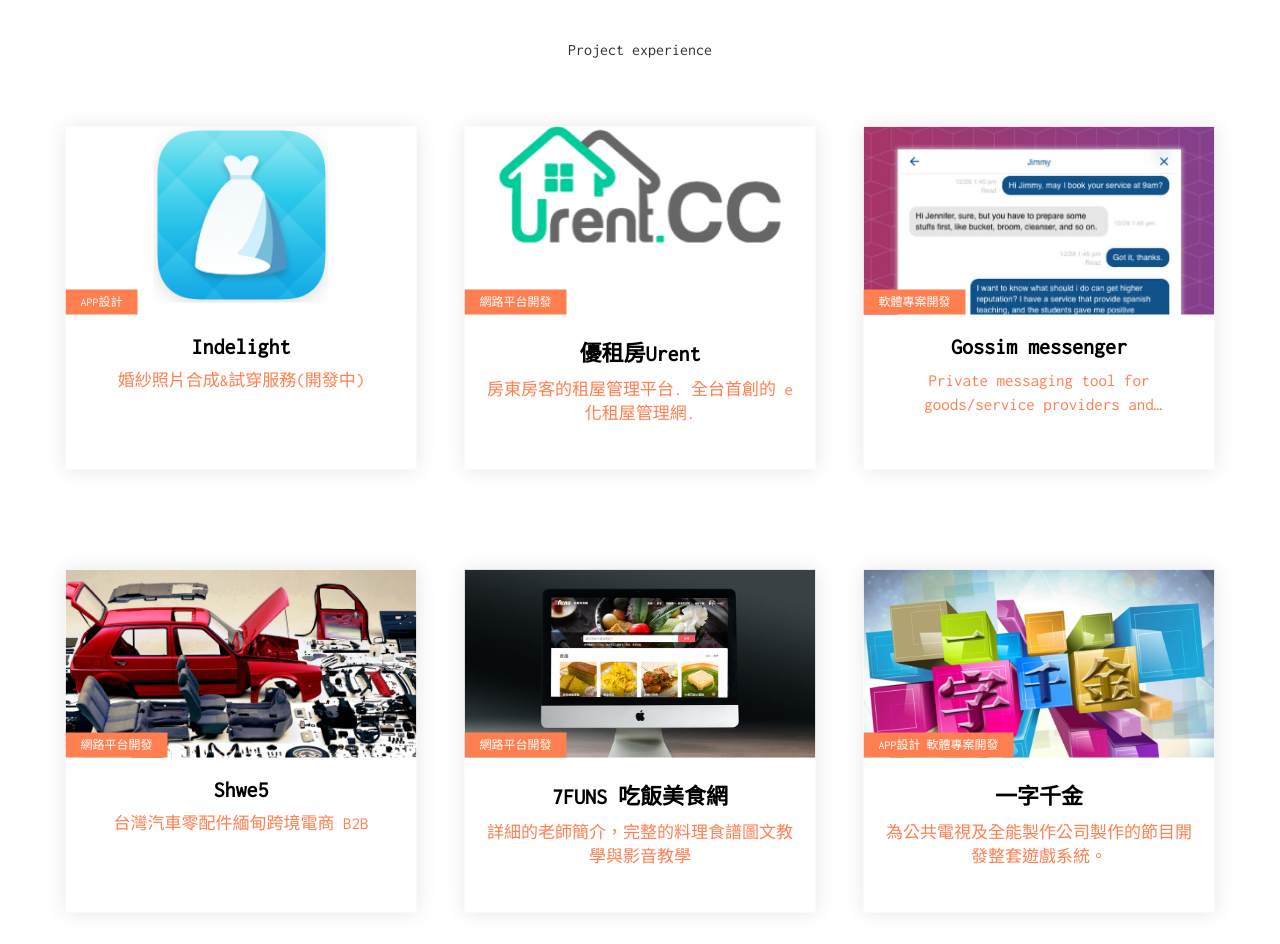
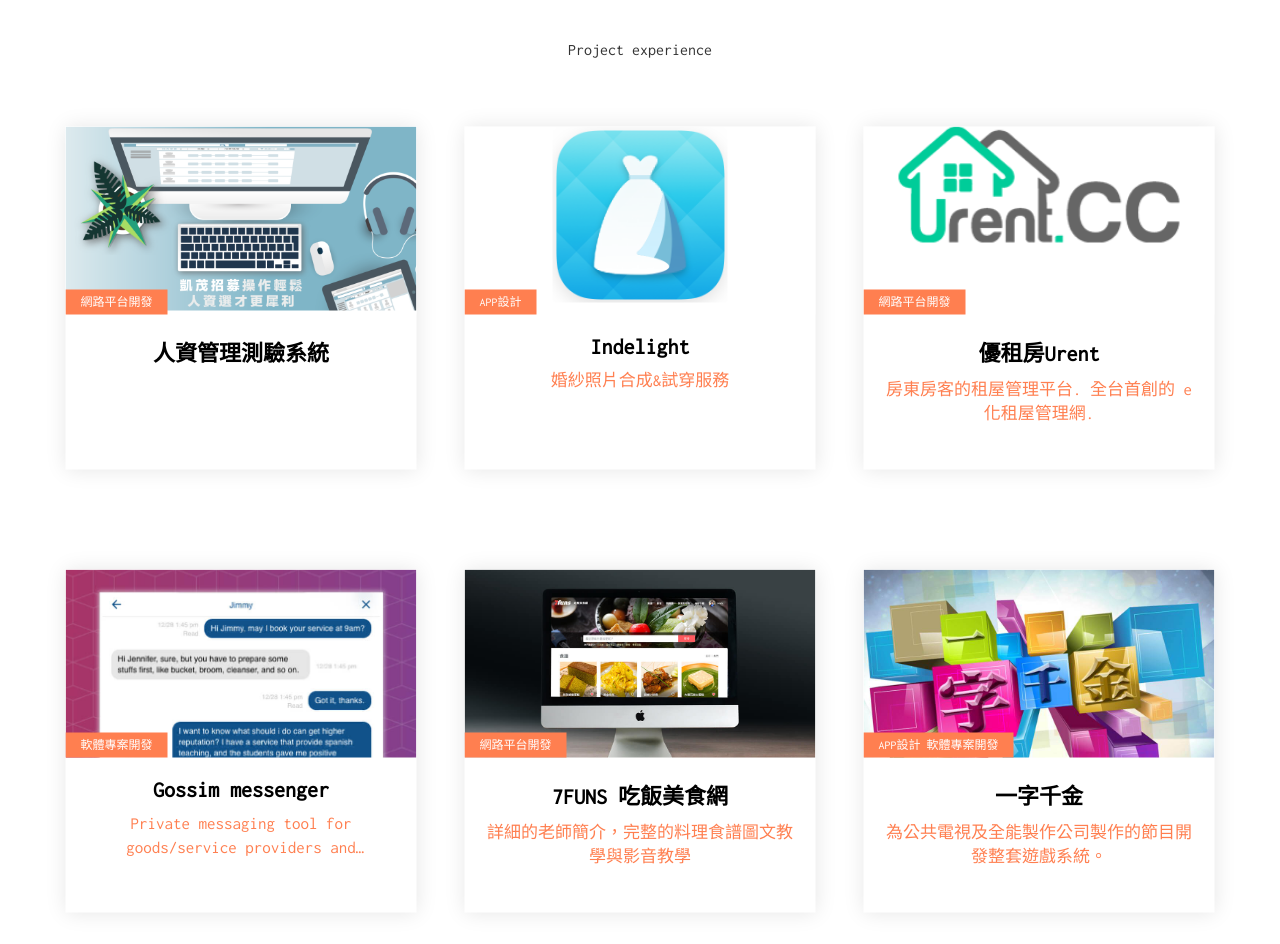
Before and after one commit to gossim/homepage, a plain HTML site: page index.html in a window 1280 px wide. Shown: the part 1160-2104 px from the top of the page. Drawn offline with nearby package versions, Linux system fonts and the light colour scheme.

Commit message:
add kamo

```diff
--- a/css/style.css
+++ b/css/style.css
@@ -145,7 +145,7 @@ filter: progid:DXImageTransform.Microsoft.gradient( startColorstr='#6eb1cee2', e
 
 /*** BODY **/
 .card__body { position: relative;  height: 115px; padding: 20px; -webkit-transition: height 0.5s; transition: height 0.5s;}
-.card:hover .card__body { height: 250px;}
+.card:hover .card__body { height: 220px;}
 
 .card__category { position: absolute;  top: -25px;  left: 0; height: 25px;  padding: 0 15px; background-color: coral; color: #fff;  text-transform: uppercase; font-size: 12px; line-height: 25px;}
 .card__title { margin: 0;  padding: 0 0 10px 0;  color: #000; font-size: 22px; font-weight: bold;}
--- a/index.html
+++ b/index.html
@@ -1,15 +1,19 @@
 <!DOCTYPE html>
 <html xmlns="http://www.w3.org/1999/xhtml" lang="zh-TW">
+
 <head>
     <meta charset="UTF-8">
     <title>Gossim Company</title>
-<meta name='description' content=""/>
-<meta name='keywords' content=""/>
+    <meta name='description' content="" />
+    <meta name='keywords' content="" />
     <meta name="MobileOptimized" content="width">
     <meta name="HandheldFriendly" content="true">
     <meta name="viewport" content="width=device-width, initial-scale=1">
-<link rel="stylesheet" href="https://use.fontawesome.com/releases/v5.0.10/css/all.css" integrity="sha384-+d0P83n9kaQMCwj8F4RJB66tzIwOKmrdb46+porD/OvrJ+37WqIM7UoBtwHO6Nlg" crossorigin="anonymous">
-<script defer src="https://use.fontawesome.com/releases/v5.0.10/js/all.js" integrity="sha384-slN8GvtUJGnv6ca26v8EzVaR9DC58QEwsIk9q1QXdCU8Yu8ck/tL/5szYlBbqmS+" crossorigin="anonymous"></script>
+    <link rel="stylesheet" href="https://use.fontawesome.com/releases/v5.0.10/css/all.css"
+        integrity="sha384-+d0P83n9kaQMCwj8F4RJB66tzIwOKmrdb46+porD/OvrJ+37WqIM7UoBtwHO6Nlg" crossorigin="anonymous">
+    <script defer src="https://use.fontawesome.com/releases/v5.0.10/js/all.js"
+        integrity="sha384-slN8GvtUJGnv6ca26v8EzVaR9DC58QEwsIk9q1QXdCU8Yu8ck/tL/5szYlBbqmS+"
+        crossorigin="anonymous"></script>
     <script type="text/javascript" src="js/jquery-1.11.1.min.js"></script>
     <script type="text/javascript" src="js/menu.js"></script>
     <script type="text/javascript" src="js/submit-callback.js"></script>
@@ -18,14 +22,25 @@
     <link rel="stylesheet" href="css/style.css">
 
 </head>
+
 <body class="page">
     <div class="mobile-nav" id="sideMenu">
         <ul class="Oneself">
-            <li><p><a class="go00">About us</a></p></li>
-            <li><p><a class="go01">Professional</a></p></li>
-            <li><p><a class="go02">Project</a></p></li>
-            <li><p><a class="go03">Group</a></p></li>
-            <li><p><a class="go04">Contact us</a></p></li>
+            <li>
+                <p><a class="go00">About us</a></p>
+            </li>
+            <li>
+                <p><a class="go01">Professional</a></p>
+            </li>
+            <li>
+                <p><a class="go02">Project</a></p>
+            </li>
+            <li>
+                <p><a class="go03">Group</a></p>
+            </li>
+            <li>
+                <p><a class="go04">Contact us</a></p>
+            </li>
         </ul>
     </div>
     <script src="http://cdnjs.cloudflare.com/ajax/libs/gsap/latest/TweenMax.min.js"></script>
@@ -37,11 +52,21 @@
     <header class="HeaderBox">
         <nav class="Menu clearfix">
             <ul class="top_menu clearfix">
-            <li><h3><a class="go00">About us</a></h3></li>
-            <li><h3><a class="go01">Professional</a></h3></li>
-            <li><h3><a class="go02">Project</a></h3></li>
-            <li><h3><a class="go03">Group</a></h3></li>
-            <li><h3><a class="go04">Contact us</a></h3></li>
+                <li>
+                    <h3><a class="go00">About us</a></h3>
+                </li>
+                <li>
+                    <h3><a class="go01">Professional</a></h3>
+                </li>
+                <li>
+                    <h3><a class="go02">Project</a></h3>
+                </li>
+                <li>
+                    <h3><a class="go03">Group</a></h3>
+                </li>
+                <li>
+                    <h3><a class="go04">Contact us</a></h3>
+                </li>
             </ul>
         </nav>
     </header>
@@ -63,11 +88,21 @@
             <div class="ContentsBox">
                 <h3 class="main_title s-animation-page-slide_in">Professional services</h3>
                 <ul>
-            <li class="sBox icon_01"><p>平面設計</p></li>
-            <li class="sBox icon_02"><p>網路平台開發</p></li>
-            <li class="sBox icon_03"><p>App設計</p></li>
-            <li class="sBox icon_04"><p>軟體專案開發</p></li>
-            <li class="sBox icon_05"><p>軟體人力媒合</p></li>
+                    <li class="sBox icon_01">
+                        <p>平面設計</p>
+                    </li>
+                    <li class="sBox icon_02">
+                        <p>網路平台開發</p>
+                    </li>
+                    <li class="sBox icon_03">
+                        <p>App設計</p>
+                    </li>
+                    <li class="sBox icon_04">
+                        <p>軟體專案開發</p>
+                    </li>
+                    <li class="sBox icon_05">
+                        <p>軟體人力媒合</p>
+                    </li>
                 </ul>
             </div>
         </section>
@@ -78,12 +113,29 @@
                     <li class="sBox">
                         <div class="card">
                             <header class="card__thumb">
-                        <a href="https://www.indelight.app/" target="_blank"><img src="images/logos/indelight.png"/ width="50%" style="display:block; margin:auto;"></a>
+                                <a href="https://www.kamo.com.tw/" target="_blank"><img src="images/logos/kamo.png"/
+                                        width="100%"></a>
+                            </header>
+                            <div class="card__body">
+                                <div class="card__category">網路平台開發</div>
+                                <h2 class="card__title"><a target="_blank" href="https://www.kamo.com.tw/">人資管理測驗系統</a></h2>
+                                <p class="card__description">管理公司的人員招募資料，以五大人格與相關測驗評估求職者的人格特質及是否適用
+                                </p>
+                            </div>
+                        </div>
+                    </li>
+                    <li class="sBox">
+                        <div class="card">
+                            <header class="card__thumb">
+                                <a href="https://www.indelight.app/" target="_blank"><img
+                                        src="images/logos/indelight.png"/ width="50%"
+                                        style="display:block; margin:auto;"></a>
                             </header>
                             <div class="card__body">
                                 <div class="card__category">App設計</div>
-                        <h2 class="card__title"><a target="_blank" href="https://www.indelight.app/">Indelight</a></h2>
-                        <div class="card__subtitle">婚紗照片合成&試穿服務(開發中)</div>
+                                <h2 class="card__title"><a target="_blank"
+                                        href="https://www.indelight.app/">Indelight</a></h2>
+                                <div class="card__subtitle">婚紗照片合成&試穿服務</div>
                                 <p class="card__description">The World’s First-Ever Personalized Dress-Up Camera
                                     Powered by Artificial Intelligence.</p>
                             </div>
@@ -92,7 +144,8 @@
                     <li class="sBox">
                         <div class="card">
                             <header class="card__thumb">
-                        <a href="http://www.urent.cc/" target="_blank"><img src="images/logos/urent.png"/ width="80%" style="display:block; margin:auto;"></a>
+                                <a href="http://www.urent.cc/" target="_blank"><img src="images/logos/urent.png"/
+                                        width="80%" style="display:block; margin:auto;"></a>
                             </header>
                             <div class="card__body">
                                 <div class="card__category">網路平台開發</div>
@@ -105,12 +158,15 @@
                     <li class="sBox">
                         <div class="card">
                             <header class="card__thumb">
-                        <a href="https://www.gossim.io/en/index.html" target="_blank"><img src="images/logos/gossim_messenger.jpg"/ width="100%"></a>
+                                <a href="https://www.gossim.io/en/index.html" target="_blank"><img
+                                        src="images/logos/gossim_messenger.jpg"/ width="100%"></a>
                             </header>
                             <div class="card__body">
                                 <div class="card__category">軟體專案開發</div>
-                        <h2 class="card__title"><a target="_blank" href="https://www.gossim.io/en/index.html">Gossim messenger</a></h2>
-                        <div class="card__subtitle">Private messaging tool for goods/service providers and customers, and setup in 10 minutes.</div>
+                                <h2 class="card__title"><a target="_blank"
+                                        href="https://www.gossim.io/en/index.html">Gossim messenger</a></h2>
+                                <div class="card__subtitle">Private messaging tool for goods/service providers and
+                                    customers, and setup in 10 minutes.</div>
                                 <p class="card__description">私訊溝通，客戶個人專屬的處理管道。並透過資料了解你的顧客，適時地提供優惠訊息！</p>
                             </div>
                         </div>
@@ -118,24 +174,13 @@
                     <li class="sBox">
                         <div class="card">
                             <header class="card__thumb">
-                        <a href="https://www.shwe5.com" target="_blank"><img src="images/logos/car.jpg"/ width="100%"></a>
+                                <a href="https://www.7funs.com/" target="_blank"><img src="images/logos/7funs.jpg"/
+                                        width="100%"></a>
                             </header>
                             <div class="card__body">
                                 <div class="card__category">網路平台開發</div>
-                        <h2 class="card__title"><a target="_blank" href="https://www.shwe5.com/">Shwe5</a></h2>
-                        <div class="card__subtitle">台灣汽車零配件緬甸跨境電商 B2B</div>
-                        <p class="card__description">期望能從台灣汽配供應到緬甸當地汽車配件銷售與維修廠的點對點平台，爲提供汽車零組件中專業規格項目做客製化的電商平台。</p>
-                    </div>
-                </div>
-            </li>
-            <li class="sBox">
-                <div class="card">
-                    <header class="card__thumb">
-                        <a href="https://www.7funs.com/" target="_blank"><img src="images/logos/7funs.jpg"/ width="100%"></a>
-                    </header>
-                    <div class="card__body">
-                        <div class="card__category">網路平台開發</div>
-                        <h2 class="card__title"><a target="_blank" href="https://www.7funs.com/">7FUNS 吃飯美食網</a></h2>
+                                <h2 class="card__title"><a target="_blank" href="https://www.7funs.com/">7FUNS 吃飯美食網</a>
+                                </h2>
                                 <div class="card__subtitle">詳細的老師簡介，完整的料理食譜圖文教學與影音教學</div>
                                 <p class="card__description">一個美食教學的網站<br>一個交流美食的園地<br>一個增進廚藝的教室<br>一個廣結食緣的好地方</p>
                             </div>
@@ -144,13 +189,16 @@
                     <li class="sBox">
                         <div class="card">
                             <header class="card__thumb">
-                        <a href="https://www.pts.org.tw/ptsword/index.html" target="_blank"><img src="images/logos/ptsword.jpg"/ width="100%"></a>
+                                <a href="https://www.pts.org.tw/ptsword/index.html" target="_blank"><img
+                                        src="images/logos/ptsword.jpg"/ width="100%"></a>
                             </header>
                             <div class="card__body">
                                 <div class="card__category">APP設計 軟體專案開發</div>
-                        <h2 class="card__title"><a target="_blank" href="https://www.pts.org.tw/ptsword/index.html">一字千金</a></h2>
+                                <h2 class="card__title"><a target="_blank"
+                                        href="https://www.pts.org.tw/ptsword/index.html">一字千金</a></h2>
                                 <div class="card__subtitle">為公共電視及全能製作公司製作的節目開發整套遊戲系統。</div>
-                        <p class="card__description">益智遊戲競賽結合   創新型態的節目，重金禮聘金鐘獎主持人曾國城，打造華麗佈景，期許能夠帶動正當社會風潮，重新將繁體國字發揚光大，再創中華文化新亮點！ </p>
+                                <p class="card__description">益智遊戲競賽結合
+                                    創新型態的節目，重金禮聘金鐘獎主持人曾國城，打造華麗佈景，期許能夠帶動正當社會風潮，重新將繁體國字發揚光大，再創中華文化新亮點！ </p>
                             </div>
                         </div>
                     </li>
@@ -162,7 +210,8 @@
                             <div class="card__body">
                                 <div class="card__category">軟體專案開發</div>
                                 <h2 class="card__title"><a target="_blank" href="#">門禁裝置後台系統</a></h2>
-                        <div class="card__subtitle">Manage staffs in/out permissions, handle device up/down, manage staff groups, etc.</div>
+                                <div class="card__subtitle">Manage staffs in/out permissions, handle device up/down,
+                                    manage staff groups, etc.</div>
                                 <p class="card__description">門禁後台資料庫管理<br>控制相關硬體管制人員進出。</p>
                             </div>
                         </div>
@@ -183,11 +232,13 @@
                     <li class="sBox">
                         <div class="card">
                             <header class="card__thumb">
-                        <a href="https://www.ihergo.com/" target="_blank"><img src="images/logos/ihergo.jpg"/ width="100%"></a>
+                                <a href="https://www.ihergo.com/" target="_blank"><img src="images/logos/ihergo.jpg"/
+                                        width="100%"></a>
                             </header>
                             <div class="card__body">
                                 <div class="card__category">網路平台開發</div>
-                        <h2 class="card__title"><a target="_blank" href="https://www.ihergo.com/">ihergo</a></h2>
+                                <h2 class="card__title"><a target="_blank" href="https://www.ihergo.com/">ihergo</a>
+                                </h2>
                                 <div class="card__subtitle">台灣第一個團購/合購平台。</div>
                                 <p class="card__description">為台灣早期開發合購平台購物網站的先驅。</p>
                             </div>
@@ -266,4 +317,5 @@
     </footer>
 
 </body>
+
 </html>
```
Also changed, not shown: images/logos/kamo.png (added). Lines whose indentation alone changed are shown as unchanged.
